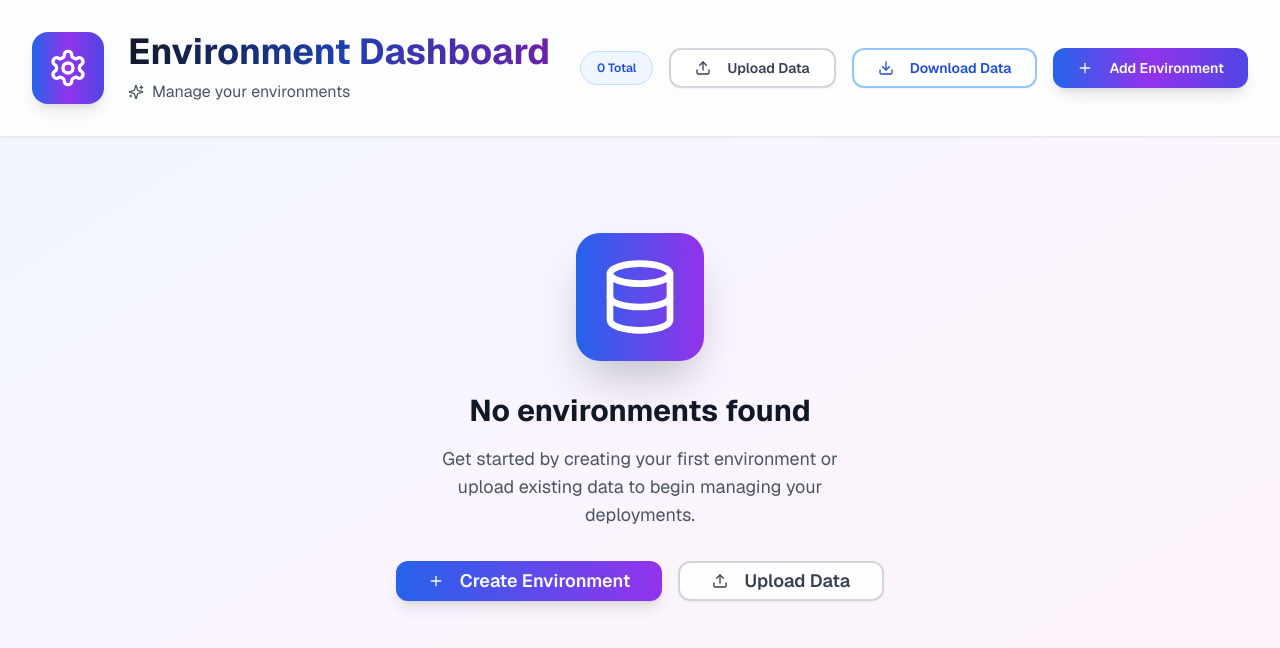
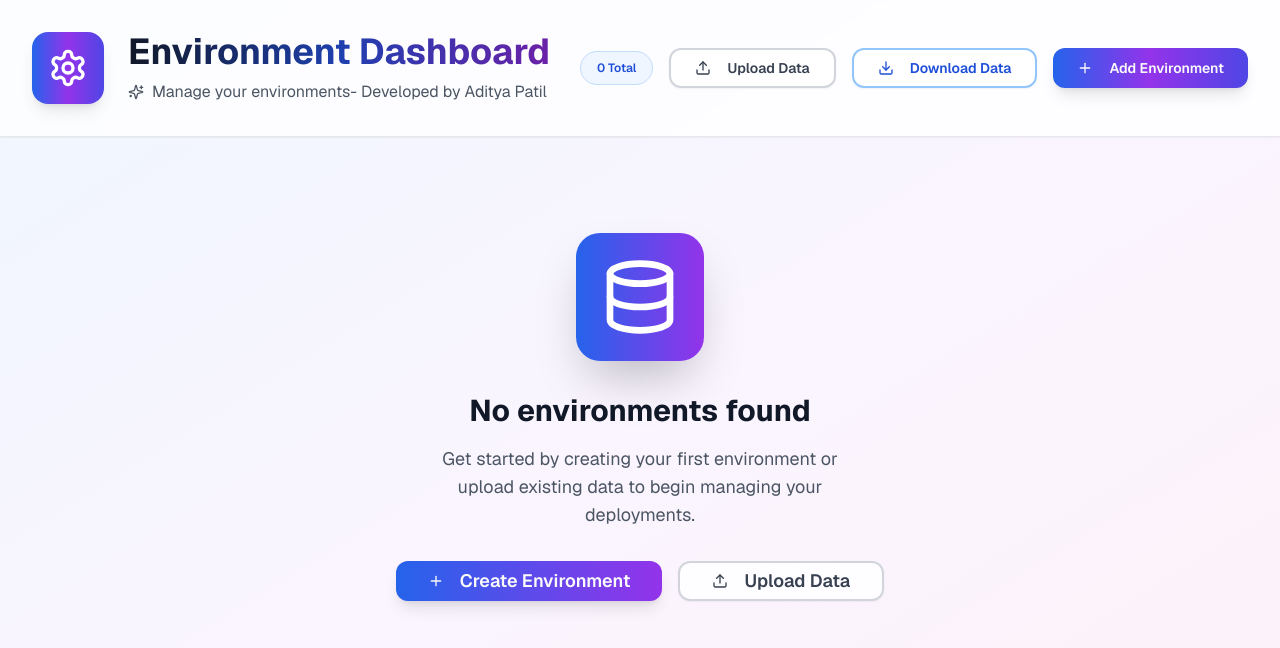
Before and after one commit to chaotickid/environment-dashboard, a Next.js app: page / in a window 1280 px wide. Shown: the top 648 px of the page. Built offline with nearby package versions, Linux system fonts and the light colour scheme.

Commit message:
Update page.tsx

```diff
--- a/app/page.tsx
+++ b/app/page.tsx
@@ -192,7 +192,7 @@ export default function EnvironmentDashboard() {
                 </h1>
                 <p className="text-gray-600 mt-2 flex items-center space-x-2">
                   <Sparkles className="h-4 w-4" />
-                  <span>Manage your environments</span>
+                  <span>Manage your environments- Developed by Aditya Patil</span>
                 </p>
               </div>
             </div>
```
